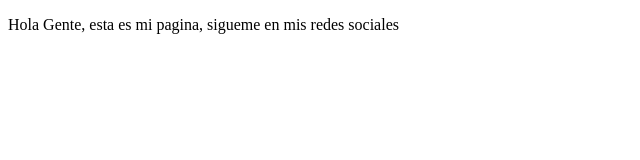
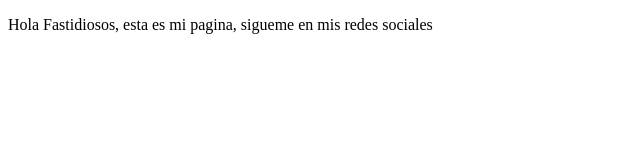
Before and after one commit to GerardoCam1540/proyectoDemoPrework, a plain HTML site: page index.html in a window 1280 px wide. Shown: the full height of the page, 0-640 px from the left. Drawn offline with Linux system fonts and the light colour scheme.

Commit message:
cambios agregados

```diff
--- a/index.html
+++ b/index.html
@@ -9,6 +9,6 @@
     </title>
 </head>
 <body>
-    <p>Hola Gente, esta es mi pagina, sigueme en mis redes sociales </p>
+    <p>Hola Fastidiosos, esta es mi pagina, sigueme en mis redes sociales </p>
 </body>
 </html>
```
